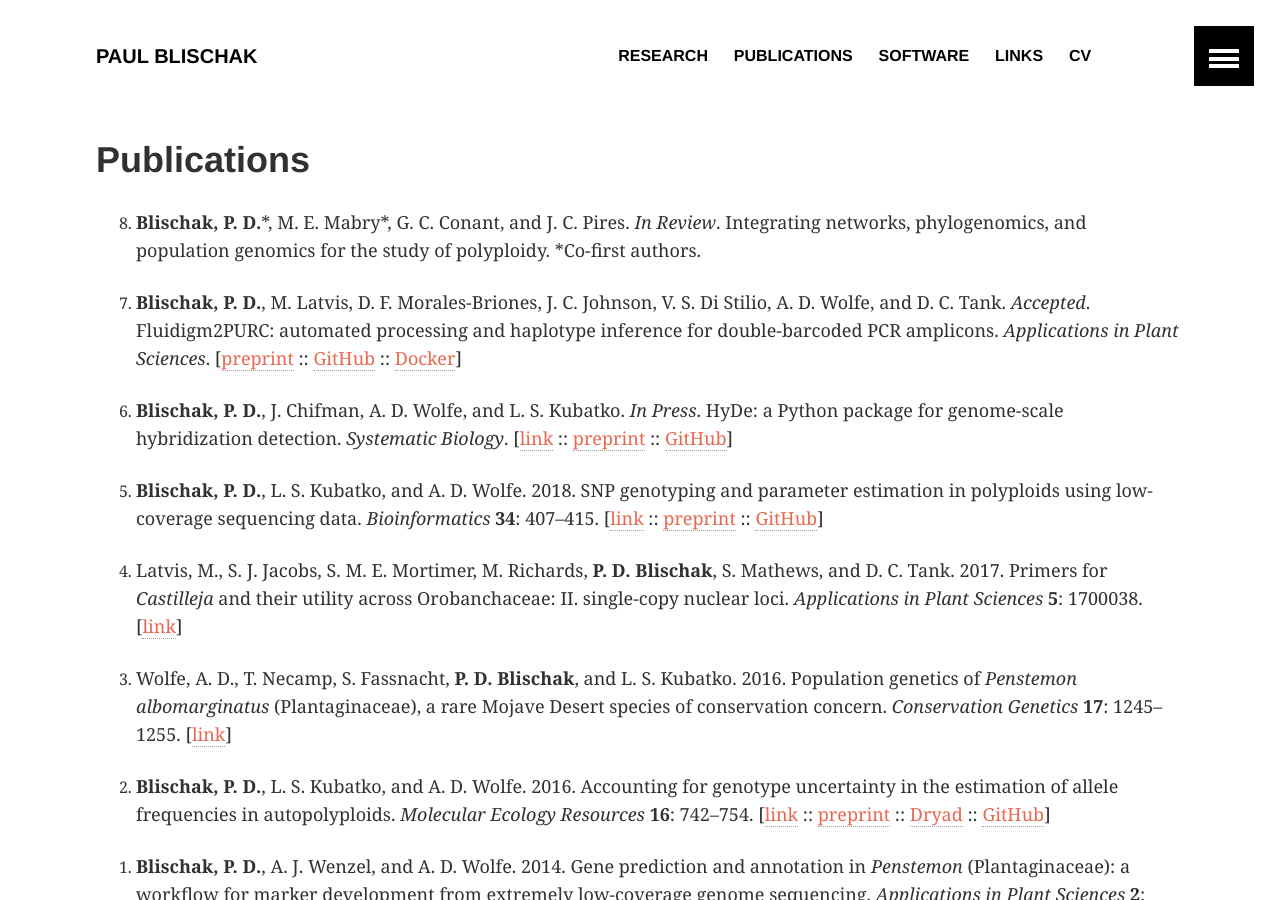
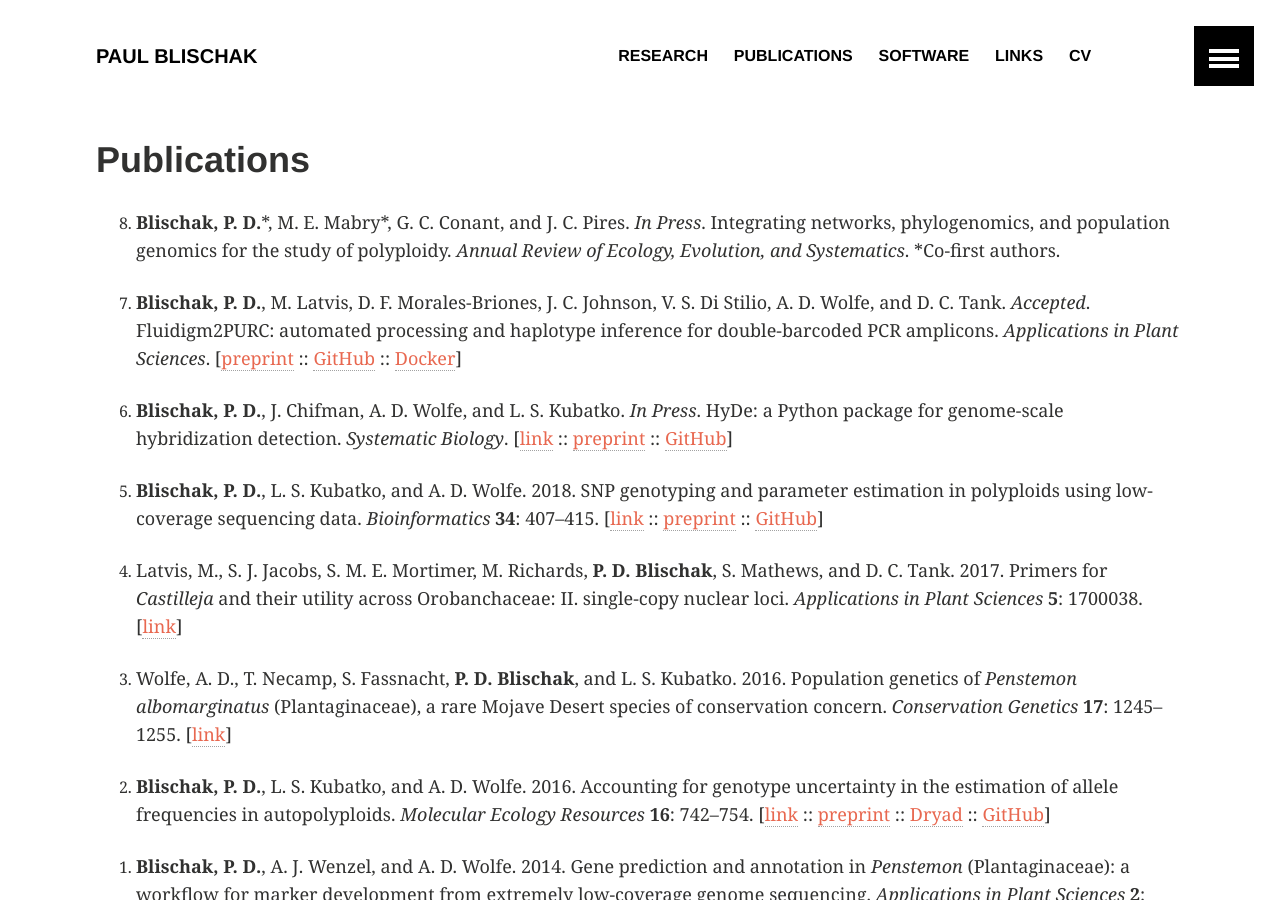
Before and after one commit to pblischak/pblischak.github.io, a Jekyll site: the page built from Publications/index.md, in a window 1280 px wide and 900 px high. Built offline with Jekyll 4.4.1, drawn with Linux system fonts in a browser that asks for light colours; formulas are drawn with MathJax 3.

Commit message:
updating arees pub

```diff
--- a/Publications/index.md
+++ b/Publications/index.md
@@ -15,9 +15,9 @@ a:hover {
 
 </style>
 
-8. **Blischak, P. D.**\*, M. E. Mabry\*, G. C. Conant, and J. C. Pires. *In Review*.
+8. **Blischak, P. D.**\*, M. E. Mabry\*, G. C. Conant, and J. C. Pires. *In Press*.
 Integrating networks, phylogenomics, and population genomics for the study of polyploidy.
-\*Co-first authors.
+*Annual Review of Ecology, Evolution, and Systematics*. \*Co-first authors.
 
 7. **Blischak, P. D.**, M. Latvis, D. F. Morales-Briones, J. C. Johnson, V. S. Di Stilio,
 A. D. Wolfe, and D. C. Tank. *Accepted*. Fluidigm2PURC: automated processing and haplotype
```
